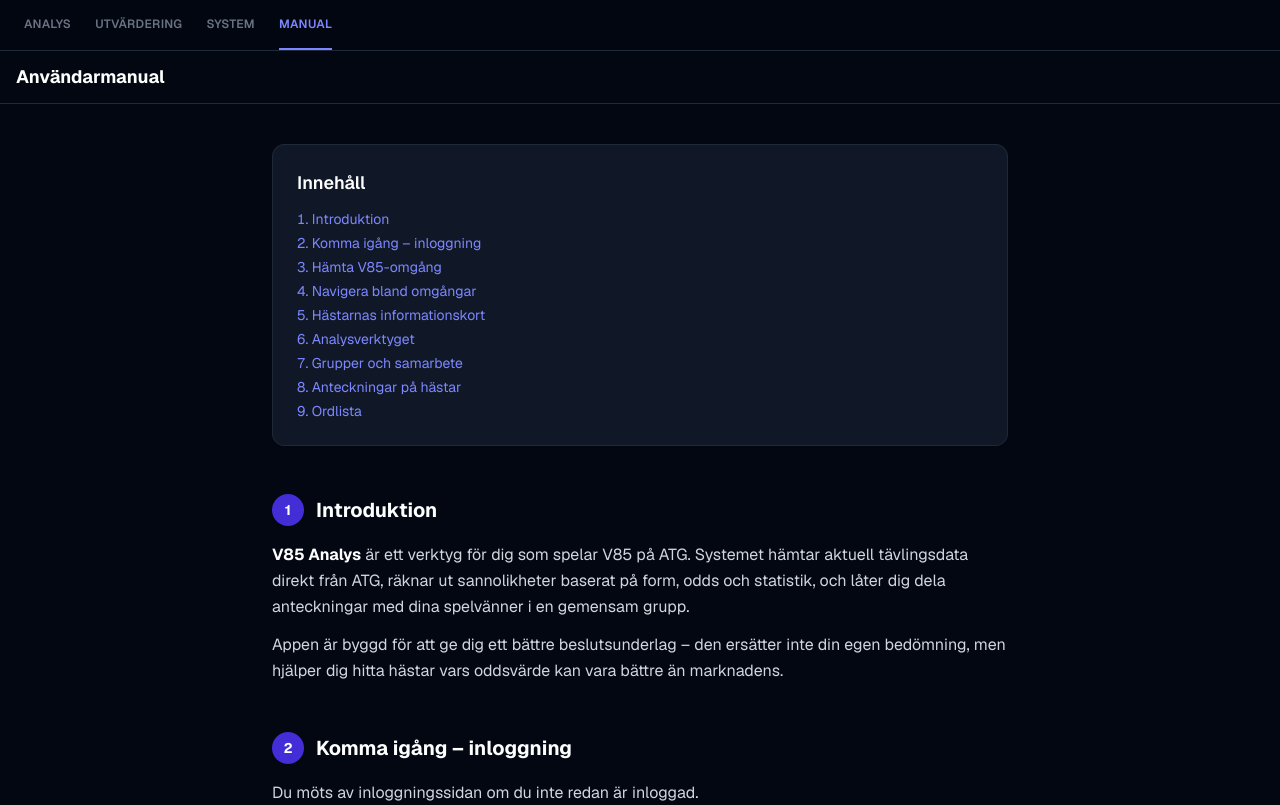
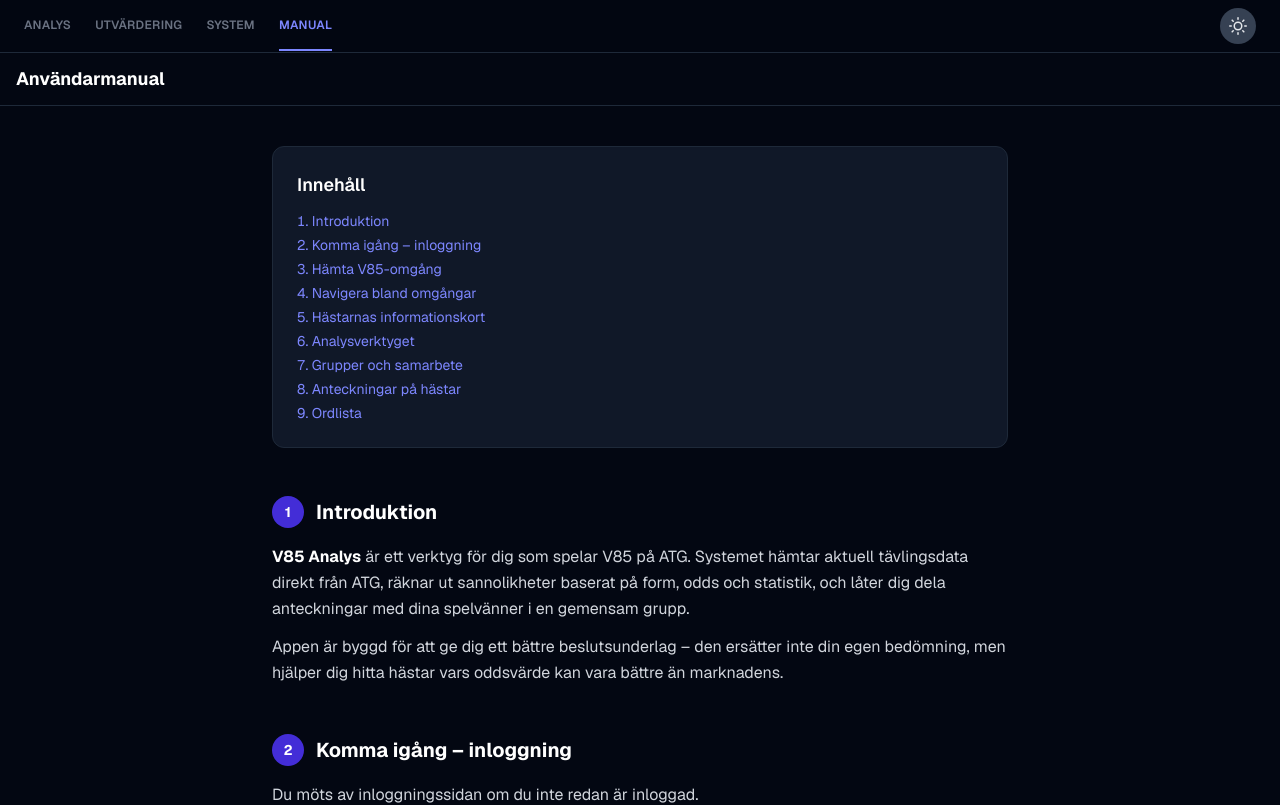
Before and after one commit to spangen87/v85-app, a Next.js app: page /manual in a window 1280 px wide. Shown: the top 805 px of the page. Built offline with nearby package versions, Linux system fonts and the light colour scheme; no server answers.

Commit message:
feat: ThemeToggle + UserMenu i TopNav på desktop

```diff
--- a/app/(authenticated)/page.tsx
+++ b/app/(authenticated)/page.tsx
@@ -103,7 +103,7 @@
           {/* Rad 1: titel + avatar/tema */}
           <div className="flex items-center justify-between">
             <h1 className="text-base font-semibold tracking-tight shrink-0">Streckspel Analys</h1>
-            <div className="flex items-center gap-2">
+            <div className="flex items-center gap-2 md:hidden">
               <ThemeToggle />
               <UserMenu
                 profile={profile}
--- /dev/null
+++ b/components/NavActiveLink.tsx
@@ -0,0 +1,28 @@
+"use client";
+
+import Link from "next/link";
+import { usePathname } from "next/navigation";
+
+interface NavActiveLinkProps {
+  href: string;
+  label: string;
+}
+
+export function NavActiveLink({ href, label }: NavActiveLinkProps) {
+  const pathname = usePathname();
+  const isActive =
+    href === "/" ? pathname === "/" : pathname.startsWith(href);
+
+  return (
+    <Link
+      href={href}
+      className={`py-4 text-xs uppercase tracking-wide font-semibold border-b-2 transition-colors ${
+        isActive
+          ? "border-indigo-600 text-indigo-600 dark:border-indigo-400 dark:text-indigo-400"
+          : "border-transparent text-gray-400 dark:text-gray-500 hover:text-gray-900 dark:hover:text-white"
+      }`}
+    >
+      {label}
+    </Link>
+  );
+}
--- a/components/TopNav.tsx
+++ b/components/TopNav.tsx
@@ -1,39 +1,42 @@
-"use client";
-
-import Link from "next/link";
-import { usePathname } from "next/navigation";
+import { NavActiveLink } from "@/components/NavActiveLink";
+import { ThemeToggle } from "@/components/ThemeToggle";
+import { UserMenu } from "@/components/groups/UserMenu";
+import { getProfile, getMyGroups } from "@/lib/actions/groups";
+import { createClient } from "@/lib/supabase/server";
 
 const tabs = [
-  { label: 'Analys', href: '/' },
-  { label: 'Utvärdering', href: '/evaluation' },
-  { label: 'System', href: '/system' },
-  { label: 'Manual', href: '/manual' },
+  { label: "Analys", href: "/" },
+  { label: "Utvärdering", href: "/evaluation" },
+  { label: "System", href: "/system" },
+  { label: "Manual", href: "/manual" },
 ];
 
-export function TopNav() {
-  const pathname = usePathname();
+export async function TopNav() {
+  const supabase = await createClient();
+  const {
+    data: { user },
+  } = await supabase.auth.getUser();
+
+  const [profile, groups] = user
+    ? await Promise.all([getProfile(), getMyGroups()])
+    : [null, []];
 
   return (
-    <nav className="hidden md:flex sticky top-0 z-50 bg-white/90 dark:bg-gray-950/90 backdrop-blur-sm border-b border-gray-200 dark:border-gray-800 px-6 gap-6">
-      {tabs.map((tab) => {
-        const isActive =
-          tab.href === "/"
-            ? pathname === "/"
-            : pathname.startsWith(tab.href);
-        return (
-          <Link
-            key={tab.href}
-            href={tab.href}
-            className={`py-4 text-xs uppercase tracking-wide font-semibold border-b-2 transition-colors ${
-              isActive
-                ? "border-indigo-600 text-indigo-600 dark:border-indigo-400 dark:text-indigo-400"
-                : "border-transparent text-gray-400 dark:text-gray-500 hover:text-gray-900 dark:hover:text-white"
-            }`}
-          >
-            {tab.label}
-          </Link>
-        );
-      })}
+    <nav className="hidden md:flex items-center sticky top-0 z-50 bg-white/90 dark:bg-gray-950/90 backdrop-blur-sm border-b border-gray-200 dark:border-gray-800 px-6 gap-6">
+      {tabs.map((tab) => (
+        <NavActiveLink key={tab.href} href={tab.href} label={tab.label} />
+      ))}
+      <div className="flex-1" />
+      <div className="flex items-center gap-2 py-2">
+        <ThemeToggle />
+        {user && profile !== null && (
+          <UserMenu
+            profile={profile}
+            groups={groups}
+            userEmail={user.email ?? ""}
+          />
+        )}
+      </div>
     </nav>
   );
 }
```
